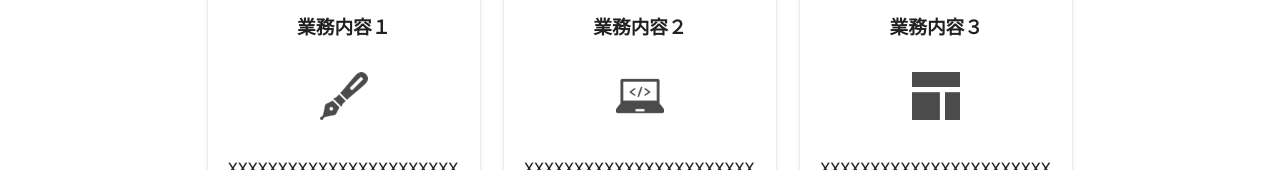
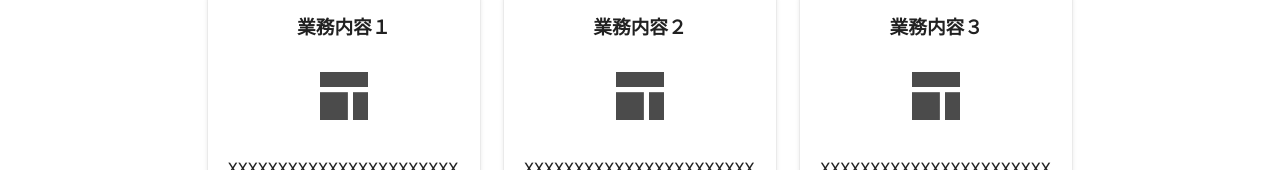
Before and after one commit to Ssaki-git/copage, a Vue app: page / in a window 1280 px wide. Shown: the part 1398-1568 px from the top of the page. Built offline with nearby package versions, Linux system fonts and the light colour scheme.

Commit message:
サービス　ダイアログ設定

```diff
--- a/src/components/Contact.vue
+++ b/src/components/Contact.vue
@@ -16,6 +16,7 @@
           flat
         >
           <v-card-title
+            class=""
             color="#272727"
             style="margin-top: 10px; font-size: 30px; color: #272727"
           >
--- a/src/components/HomeService.vue
+++ b/src/components/HomeService.vue
@@ -13,7 +13,7 @@
             <div class="home-service__card-img">
               <img
                 class="icon--service"
-                src="../assets/direction.png"
+                src="../assets/design.png"
                 alt="ディレクション"
               />
             </div>
@@ -32,7 +32,7 @@
             <div class="home-service__card-img">
               <img
                 class="icon--service"
-                src="../assets/coding.png"
+                src="../assets/design.png"
                 alt="コーディング"
               />
             </div>
--- a/src/components/Service.vue
+++ b/src/components/Service.vue
@@ -4,7 +4,12 @@
     <v-container>
       <v-row class="service__contents">
         <v-col md="6">
-          <v-card to="service#direction">
+          <v-card @click="open">
+            <v-dialog v-model="dialog">
+              <div style="background: white; color: #222222">
+                ためになったら広告の中身を見ていってね⭐️
+              </div>
+            </v-dialog>
             <div class="service__card-title" id="direction">
               <h3>業務内容１</h3>
             </div>
@@ -109,7 +114,15 @@ export default {
   data() {
     return {
       title: "service",
+      dialog: false,
     };
+  },
+  methods: {
+    open: function () {
+      // dataのdialogをtrueに書き換えているだけ
+      this.dialog = true;
+      // 逆にfalseにすれば閉じるを実装できる
+    },
   },
   components: {
     AppBackgroundHolder,
```
